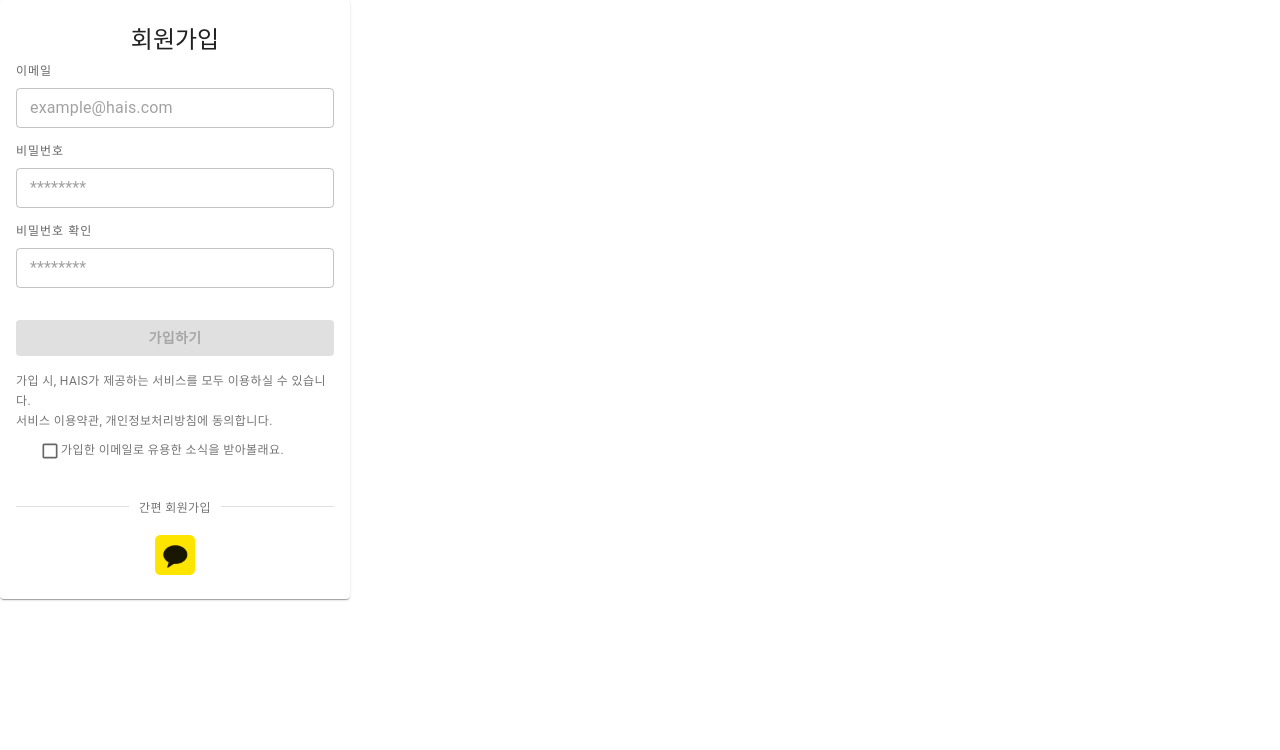
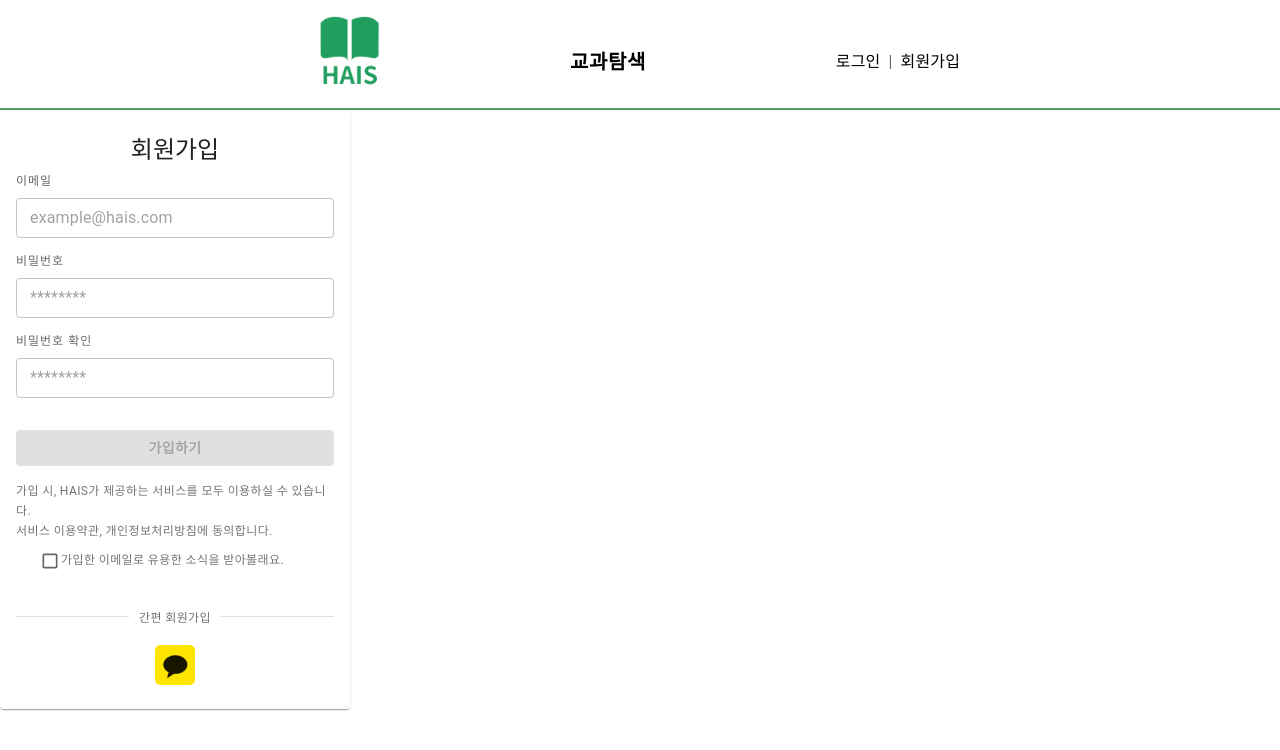
Before and after one commit to jon78a/hais-react, a React (Create React App) app: page /signup in a window 1280 px wide. Shown: the top 750 px of the page. Built offline with nearby package versions, Linux system fonts and the light colour scheme; no server answers.

Commit message:
feat(#10): 도현님 nav bar 작업 내용 병합

```diff
--- a/src/App.tsx
+++ b/src/App.tsx
@@ -7,13 +7,14 @@ import { routes } from './policy/routes';
 import Layout from './pages/Layout';
 import OAuthPage from './pages/OAuth';
 import SignupPage from './pages/Signup';
+import HomePage from './pages/Home';
 
 function App() {
   return (
     <BrowserRouter>
       <Routes>
         <Route path="/" element={<Layout/>}>
-          <Route path={routes.home.path} element={<></>}/>
+          <Route path={routes.home.path} element={<HomePage/>}/>
           <Route path={routes.signup.path} element={<SignupPage/>}/>
           <Route path={`${routes.oauth.path}/:slug`} element={<OAuthPage/>}/>
         </Route>
--- /dev/null
+++ b/src/context/authorize.ts
@@ -0,0 +1,10 @@
+import { createContext, useContext } from "react";
+
+interface AuthorizeService {
+  isLogined: () => boolean;
+  terminateSession: () => void;
+}
+
+export const AuthorizeContext = createContext<AuthorizeService | undefined>(undefined);
+
+export const useAuthorizeService = () => useContext(AuthorizeContext)!;
--- a/src/domain/account/auth.interface.ts
+++ b/src/domain/account/auth.interface.ts
@@ -25,4 +25,5 @@ export interface AuthRepository {
   unregister: (userId: string) => Promise<void>;
   login: (credential: UserCredential) => Promise<void>;
   logout: () => Promise<void>;
+  isLogined: () => boolean;
 }
--- a/src/driver/handler.ts
+++ b/src/driver/handler.ts
@@ -1,8 +1,6 @@
-import { isAuthSessionExpired } from "./sessionStorage/auth";
-import { firebaseAuth } from "./firebase/firebase";
+import { isLogined } from "./sessionStorage/auth";
 import { ErrorStatus } from "./firebase/constants";
 
 export function authorizeRequired() {
-  const user = firebaseAuth.currentUser;
-  if (!user || isAuthSessionExpired()) throw new Error(ErrorStatus.USER_SESSION_OUT);
+  if (!isLogined()) throw new Error(ErrorStatus.USER_SESSION_OUT);
 }
--- a/src/driver/repository/authRepository.ts
+++ b/src/driver/repository/authRepository.ts
@@ -21,6 +21,7 @@ import {
   setAuthSession,
   removeAuthSession,
   getValidUserId,
+  isLogined
 } from "../sessionStorage/auth";
 
 const authRepository: AuthRepository = {
@@ -82,6 +83,9 @@ const authRepository: AuthRepository = {
   async logout() {
     removeAuthSession();
   },
+  isLogined() {
+    return isLogined();
+  },
 }
 
 export default authRepository;
--- a/src/driver/sessionStorage/auth.ts
+++ b/src/driver/sessionStorage/auth.ts
@@ -42,13 +42,13 @@ export const isVerifiedSignupSession = () => {
   return verified;
 }
 
-export const isAuthSessionExpired = () => {
+export const isLogined = () => {
   const current = Math.floor(Date.now() / 1000);
   const item = sessionStorage.getItem(AUTH_SESSION_KEY);
-  if (!item) return true;
+  if (!item) return false;
   const session = JSON.parse(item);
-  if (session.status !== "GRANT") return true;
-  return session.exp < current;
+  if (session.status !== "GRANT") return false;
+  return session.exp > current;
 }
 
 export const removeAuthSession = () => {
--- a/src/pages/Layout.tsx
+++ b/src/pages/Layout.tsx
@@ -1,9 +1,15 @@
 import { Outlet } from "react-router-dom";
+
 import { BaseContainer } from "../view/container/BaseContainer";
+import authRepository from "../driver/repository/authRepository";
 
 export default function Layout() {
   return (
-    <BaseContainer>
+    <BaseContainer
+      repositories={{
+        authRepository
+      }}
+    >
       <Outlet />
     </BaseContainer>
   )
--- a/src/view/container/BaseContainer.tsx
+++ b/src/view/container/BaseContainer.tsx
@@ -1,9 +1,301 @@
-export const BaseContainer = ({ children }: {
+import { useState } from 'react';
+import {
+  Link,
+  matchPath,
+  useLocation,
+  useNavigate
+} from 'react-router-dom';
+
+import { routes } from '../../policy/routes';
+import { AuthRepository } from '../../domain/account/auth.interface';
+import { AuthorizeContext, useAuthorizeService } from '../../context/authorize';
+
+import Breadcrumbs from '@mui/material/Breadcrumbs';
+import Stack from '@mui/material/Stack';
+import Tabs from '@mui/material/Tabs';
+import Tab from '@mui/material/Tab';
+import { TabsList } from '@mui/base/TabsList';
+import { styled } from '@mui/system';
+import useMediaQuery from '@mui/material/useMediaQuery';
+import AppBar from '@mui/material/AppBar';
+import Box from '@mui/material/Box';
+import Toolbar from '@mui/material/Toolbar';
+import Button from '@mui/material/Button';
+import IconButton from '@mui/material/IconButton';
+import MenuIcon from '@mui/icons-material/Menu';
+import Drawer from '@mui/material/Drawer';
+import List from '@mui/material/List';
+import Divider from '@mui/material/Divider';
+import ListItem from '@mui/material/ListItem';
+import ListItemButton from '@mui/material/ListItemButton';
+import ListItemIcon from '@mui/material/ListItemIcon';
+import ListItemText from '@mui/material/ListItemText';
+import InboxIcon from '@mui/icons-material/MoveToInbox';
+
+
+export const BaseContainer = ({
+  children,
+  repositories
+}: {
   children: React.ReactNode;
+  repositories: {
+    authRepository: AuthRepository
+  }
 }): JSX.Element => {
+  const {authRepository} = repositories;
   return (
-    <div>
+    <AuthorizeContext.Provider value={{
+      isLogined() {
+        return authRepository.isLogined();
+      },
+      terminateSession() {
+        authRepository.logout();
+      },
+    }}>
+      <TopNavBarXl />
+      <TopNavBarSm />
       {children}
+    </AuthorizeContext.Provider>
+  );
+}
+
+export function TopNavBarXl(){
+  const matchesDesktopXl = useMediaQuery('(min-width: 1100px)'); //matchesDesktopXl에 최소 너비 1100px 일 때 true 또는 false를 설정
+
+  return (
+    <div className={`flex justify-center ${matchesDesktopXl ? 'min-w-[1100px]' : 'hidden'} ` }>
+      <AppBar position={"static"} color={"inherit"} sx={{
+        boxShadow: "none",
+        borderBottomWidth: "2px",
+        borderColor: "primary.main",
+        pb: 2
+      }}>
+        <div className='w-1/2 flex flex-row justify-between items-center py-4 mx-auto'>
+          <Link to={"/"} className='w-[60px] h-[60px]'>
+            <img src="/logo-main.png" alt="logo"/>
+          </Link>
+          <MyTabs />
+          <SubNavSeparator />
+        </div>
+      </AppBar>
     </div>
   );
 }
+
+export function TopNavBarSm() {
+  const matchesDesktopSm = useMediaQuery('(max-width: 1099px)');
+
+  const StyledToolbar = styled(Toolbar)`
+  display: flex;
+  align-items: center;
+  height: 100%;
+  `
+
+  return (
+    <div className={`${matchesDesktopSm ? 'min-w-[1099px]' : 'hidden'}`}>
+      <AppBar position="static" color={"inherit"}>
+        <StyledToolbar>
+          <TemporaryDrawer />
+          <Link to={"/"}>
+            <img src="/logo-sm.png" alt="logo"  className='m-4 h-[40px]'/>
+          </Link>
+        </StyledToolbar>
+      </AppBar>
+    </div>
+  );
+}
+
+export function TemporaryDrawer() {
+  const [isOpen, setIsOpen] = useState(false);
+
+  const toggleDrawer = (open: boolean) =>
+    (event: React.KeyboardEvent | React.MouseEvent) => {
+      if (
+        event.type === 'keydown' &&
+        ((event as React.KeyboardEvent).key === 'Tab' ||
+          (event as React.KeyboardEvent).key === 'Shift')
+      ) {
+        return;
+      }
+
+      setIsOpen(open);
+    };
+
+  return (
+    <div>
+      <button onClick={toggleDrawer(true)}>
+        <IconButton
+          size="large"
+          edge="start"
+          aria-label="menu"
+          sx={{ mr: 2, mt :1,
+            '& .MuiSvgIcon-root': {
+              fontSize: '35px', // 아이콘의 크기를 조절합니다.
+            },
+            color: "primary.main"
+          }}
+        >
+          <MenuIcon />
+        </IconButton>
+      </button>
+      <Drawer
+        anchor={"left"}
+        open={isOpen}
+        onClose={toggleDrawer(false)}
+      >
+        {
+          <Box
+            sx={{ width: 250 }}
+            role="presentation"
+            onClick={toggleDrawer(false)}
+            onKeyDown={toggleDrawer(false)}
+          >
+            <List>
+              <Link to={"/subject"}>
+                <ListItem key="교과탐색" disablePadding>
+                  <ListItemButton>
+                    <ListItemIcon>
+                      <InboxIcon />
+                    </ListItemIcon>
+                    <ListItemText primary="교과탐색" />
+                  </ListItemButton>
+                </ListItem>
+              </Link>
+              <ListItem key="커뮤니티" disablePadding>
+                <ListItemButton>
+                  <ListItemIcon>
+                    <InboxIcon />
+                  </ListItemIcon>
+                  <ListItemText primary="커뮤니티" />
+                </ListItemButton>
+              </ListItem>
+            </List>
+            <Divider />
+            <List>
+              <div className='ml-5'><SubNavSeparator /></div>
+            </List>
+          </Box>
+        }
+      </Drawer>
+    </div>
+  );
+}
+
+function useRouteMatch(patterns: readonly string[]) {
+  const { pathname } = useLocation();
+
+  for (let i = 0; i < patterns.length; i += 1) {
+    const pattern = patterns[i];
+    const possibleMatch = matchPath(pattern, pathname);
+    if (possibleMatch !== null) {
+      return possibleMatch;
+    }
+  }
+
+  return null;
+}
+
+function MyTabs() {
+  // You need to provide the routes in descendant order.
+  // This means that if you have nested routes like:
+  // users, users/new, users/edit.
+  // Then the order should be ['users/add', 'users/edit', 'users'].
+  const navigate = useNavigate();
+  const routeMatch = useRouteMatch([
+    routes.subject.path,
+    routes.my.path
+  ]);
+  const currentTab = routeMatch?.pattern?.path;
+
+  return (
+    <Tabs value={currentTab}
+      sx={{
+        position: "relative",
+        top: 16
+      }}
+      onChange={(event, newValue) => {
+        if (newValue === routes.subject.path) {
+          navigate(routes.subject.path); return;
+        }
+        if (newValue === routes.my.path) {
+          navigate(routes.my.path); return;
+        }
+      }}
+    >
+      <Tab value={routes.subject.path} label="교과탐색"
+        sx={{
+          fontSize: "1.25rem",
+          color: "black"
+        }}
+      />
+    </Tabs>
+  );
+}
+
+const StyledTab = styled(Tab)`
+  font-family: 'IBM Plex Sans', sans-serif;
+  color: #000;
+  cursor: pointer;
+  font-size: 1.2rem;
+  font-weight: 600;
+  text-decoration: none;
+  background-color: none;
+  width: 100%;
+  padding: 20px 12px;
+  margin: 6px;
+  margin-bottom: 0;
+  border: none;
+  display: flex;
+  justify-content: center;
+  &:hover {
+    border-bottom: 2px solid primary.main;
+    margin-bottom: -2px;
+  }
+  &:focus {
+    color: #fff;
+    outline-bottom: 2px solid primary.main;
+  }
+`;
+
+const StyledTabsList = styled(TabsList)(
+  ({ theme }) => `
+  min-width: 800px;
+  background-color: #fff;
+  margin-bottom: 0px;
+  display: flex;
+  align-items: center;
+  justify-content: center;
+  align-content: space-between;
+  `,
+);
+
+export function SubNavSeparator() {
+  const authService = useAuthorizeService();
+
+  const breadcrumbs = authService.isLogined() ? [
+    <Link key={0} to={routes.my.path} className='text-base text-black'>
+      마이페이지
+    </Link>,
+    <Button key={1} className='text-base font-bold text-black' onClick={() => authService.terminateSession()}>
+      로그아웃
+    </Button>
+  ] : [
+    <Link key={0} to={routes.login.path} className='text-base text-black'>
+      로그인
+    </Link>,
+    <Link key={1} to={routes.signup.path} className='text-base text-black '>
+      회원가입
+    </Link>
+  ];
+
+  return (
+    <Stack spacing={2} sx={{
+      position: "relative",
+      top: 16
+    }}>
+      <Breadcrumbs separator="|" aria-label="breadcrumb">
+        {breadcrumbs}
+      </Breadcrumbs>
+    </Stack>
+  );
+}
```
Also changed, not shown: public/logo-main.png (added), public/logo-sm.png (added).
